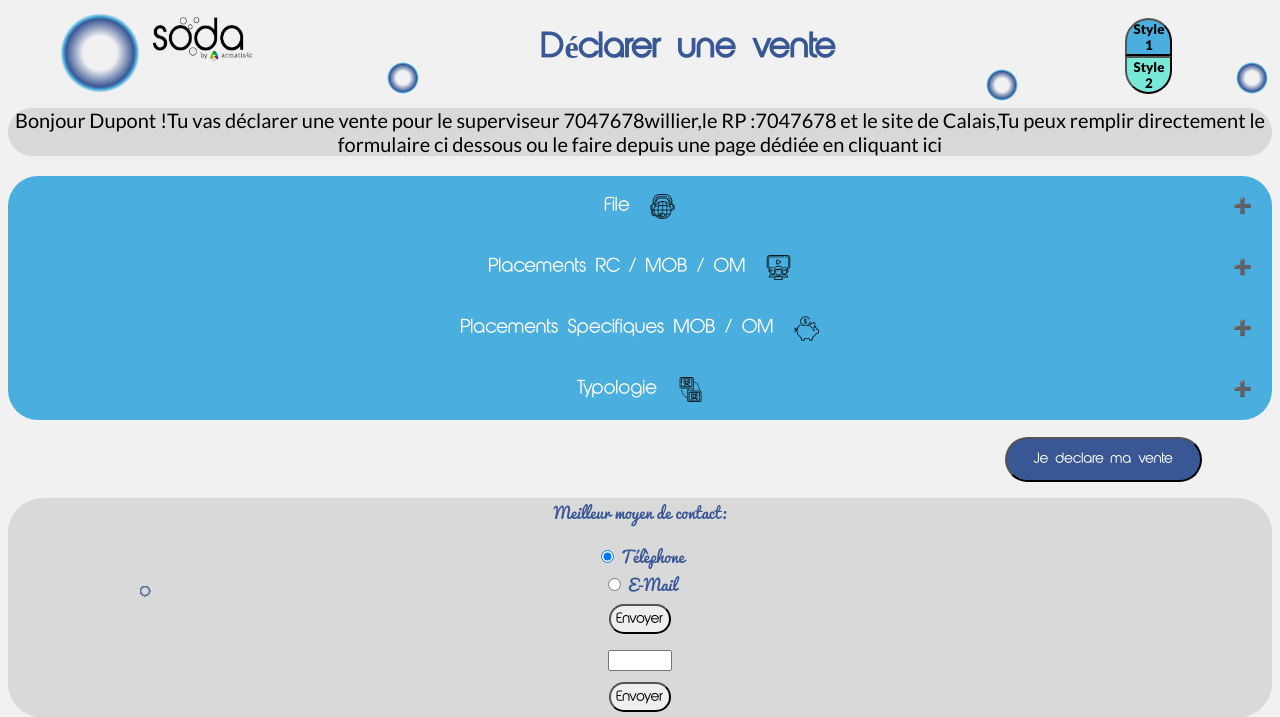
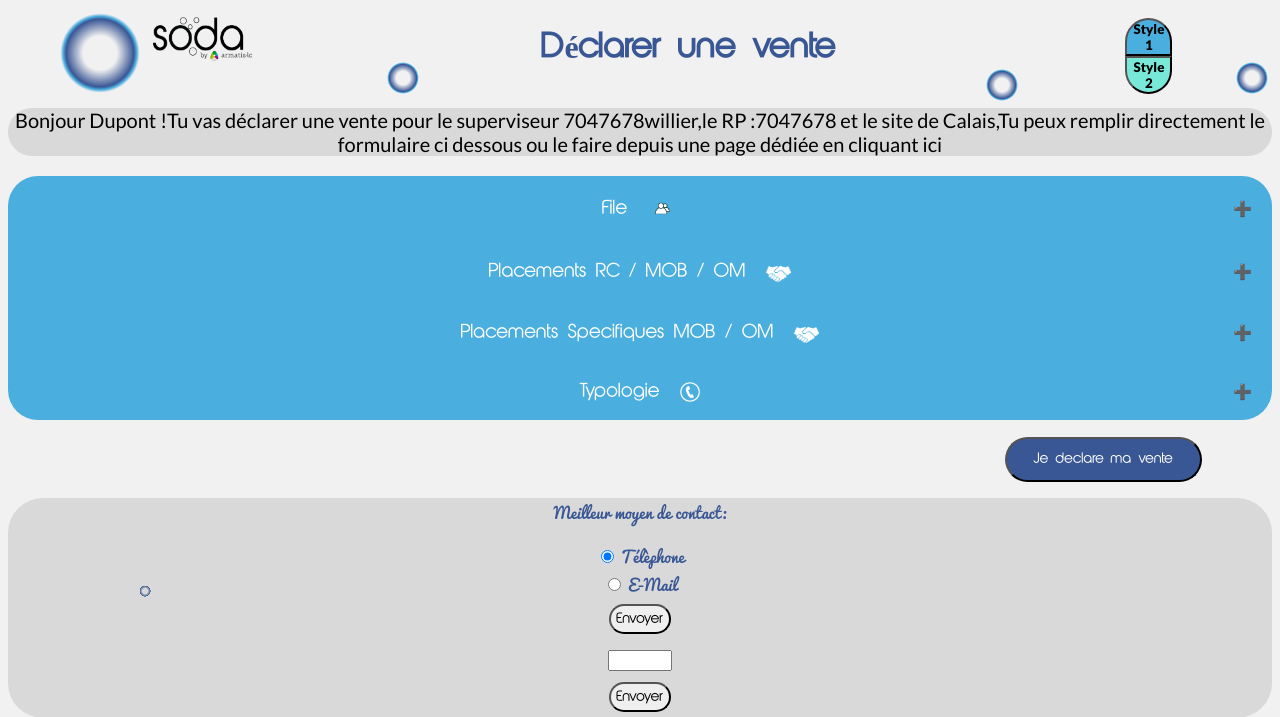
Before and after one commit to Hamadi88/stage, a PHP site: page / in a window 1280 px wide. Shown: the top 717 px of the page. Run offline with PHP 8.4, Linux system fonts and the light colour scheme.

Commit message:
modification

```diff
--- a/styles/Theme1/style.css
+++ b/styles/Theme1/style.css
@@ -141,16 +141,16 @@ body {
 
 /* icone accordion */
 #icon1{
-    background-image: url(../../img/learning.png);
+    background-image: url(../../img/icone.png);
     background-repeat: no-repeat;
     background-size: cover;
-    width: 25px;
-    height: 25px;
+    width: 30px;
+    height: 30px;
     margin-left:20px;
 }
 
 #icon2{
-    background-image: url(../../img/elearning.png);
+    background-image: url(../../img/place.png);
     background-repeat: no-repeat;
     background-size: cover;
     width: 25px;
@@ -159,7 +159,7 @@ body {
 }
 
 #icon3{
-    background-image: url(../../img/piggy-bank.png);
+    background-image: url(../../img/place.png);
     background-repeat: no-repeat;
     background-size: cover;
     width: 25px;
@@ -168,11 +168,11 @@ body {
 }
 
 #icon4{
-    background-image: url(../../img/chat.png);
+    background-image: url(../../img/telephone.jpg.png);
     background-repeat: no-repeat;
     background-size: cover;
-    width: 25px;
-    height: 25px;
+    width: 20px;
+    height: 20px;
     margin-left:20px;
 }
 
@@ -204,8 +204,9 @@ body {
     flex-direction:row;
     justify-content: center;
     width:100%;
-    padding:3px;
+    padding:15px;
 }
+
 
 .file input{
     display: none;
@@ -291,7 +292,7 @@ body {
     fill: none;
     stroke-linecap: round;
     stroke-linejoin: round;
-    stroke: #C8CCD4;
+    stroke: #777;
     stroke-width: 1.5;
     transform: translate3d(0,0,0);
     transition: all .2s ease;
```
Also changed, not shown: styles/Theme2/style.css (+10 -10 lines), img/icone.png (added), img/place.jpg (added), img/place.png (added), img/placement.png (added), img/telephone.jpg (added), img/telephone.jpg.png (added), img/telephone.png (added), img/typologie.png (added).
